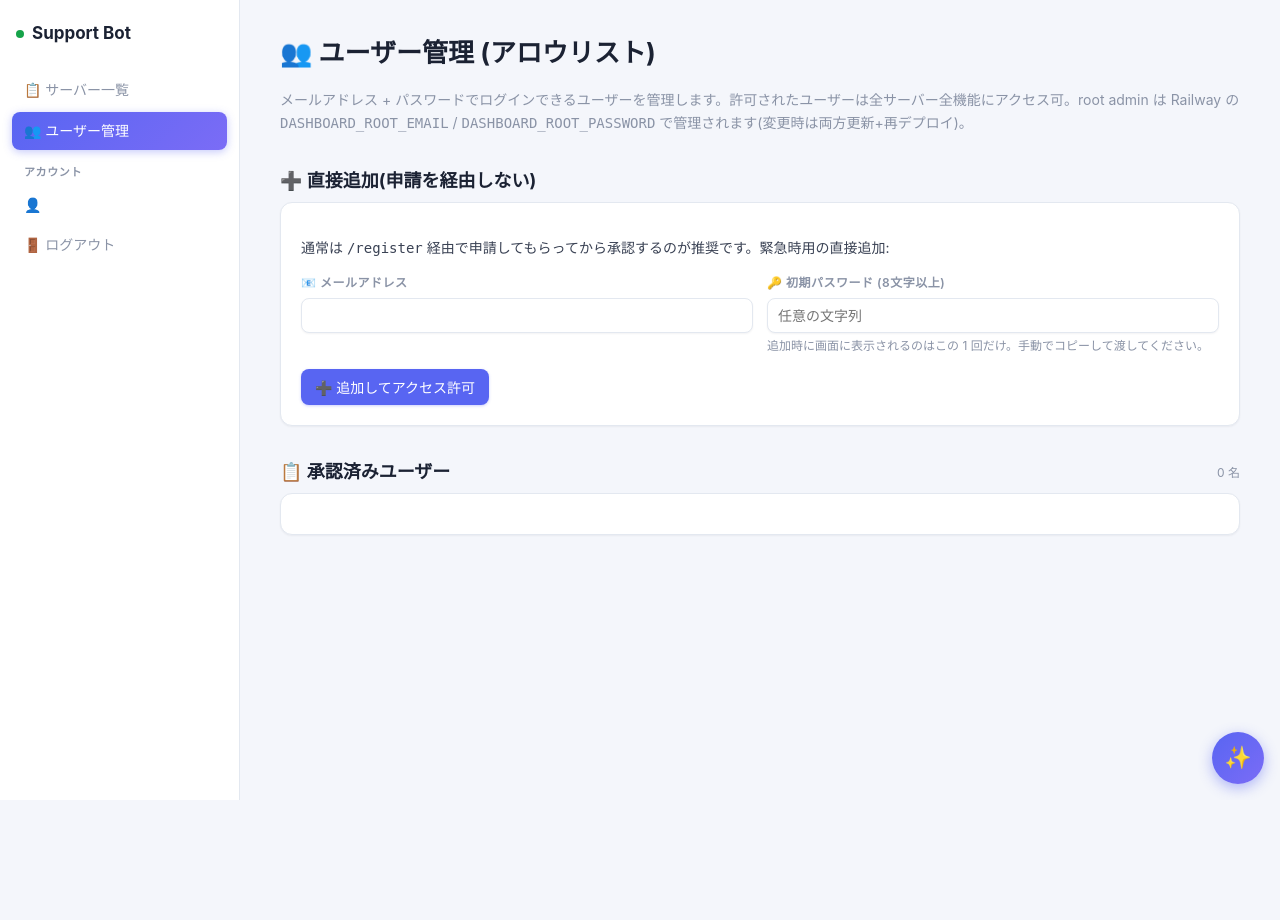
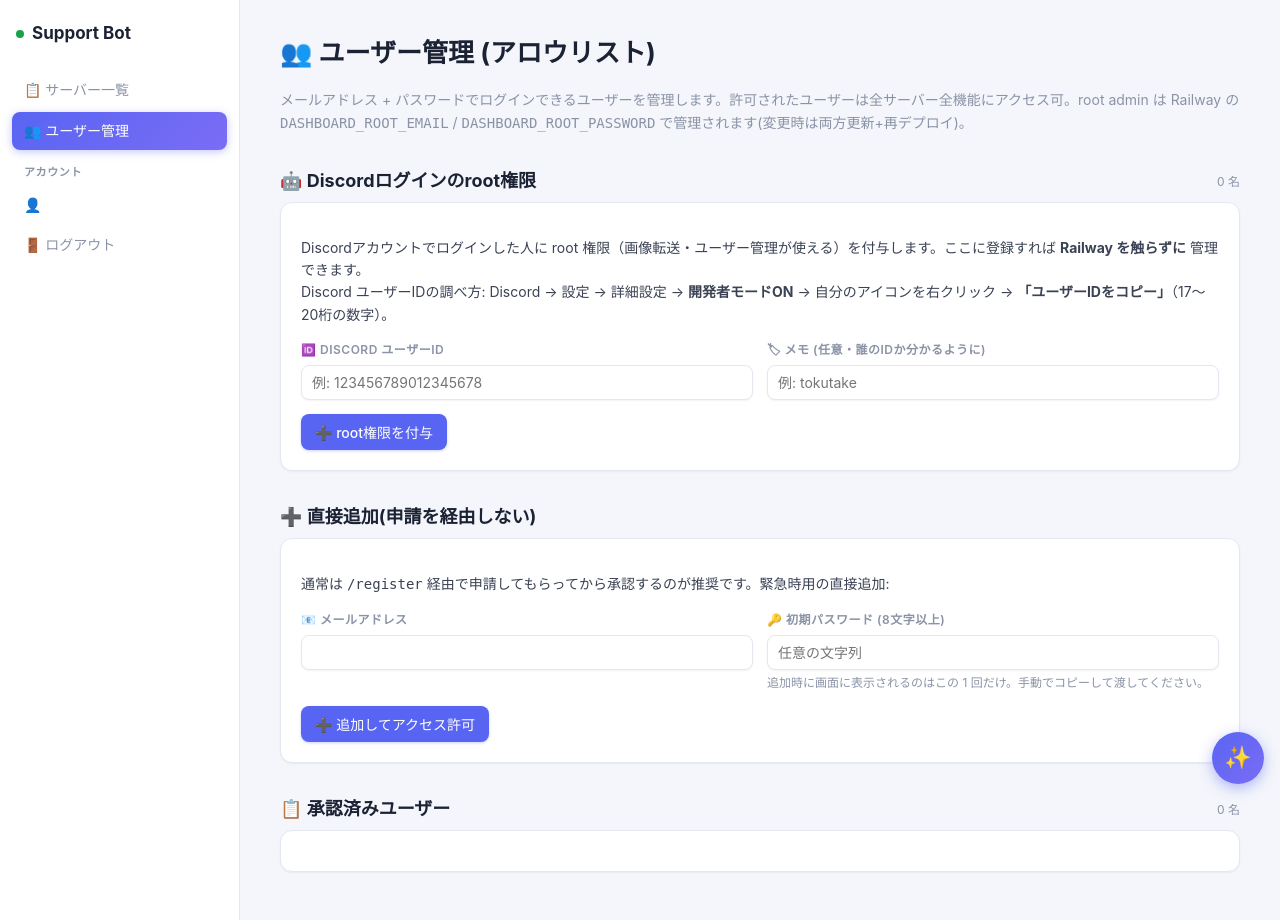
Before and after one commit to tokutake-netizen/support-bot, a FastAPI app: template dashboard/templates/admin_users.html in a window 1280 px wide. Before the commit the page ends 800 px from the top, so only its background shows below. Run offline with FastAPI, Linux system fonts and the light colour scheme; the template is opened without the code that fills it, so the values that code supplies are empty.

Commit message:
feat(dashboard): manage Discord-login root admins in-app
Add an in-app allowlist for Discord-OAuth root admins, editable from the
ユーザー管理 page, so granting root no longer requires editing Railway env.
The OAuth callback now marks is_root from is_discord_root() = env bootstrap
(DASHBOARD_ROOT_DISCORD_ID) ∪ stored entries (dashboard_discord_roots.json
on the persistent volume). Env IDs show as "(env)" and are not removable.

Co-Authored-By: Claude Fable 5 <noreply@anthropic.com>

```diff
--- a/dashboard/app.py
+++ b/dashboard/app.py
@@ -192,18 +192,14 @@ async def oauth_callback(
         {"id": g["id"], "name": g["name"], "icon": g.get("icon")}
         for g in raw_guilds if auth.is_admin(g)
     ]
-    # Grant root to designated Discord accounts (comma-separated user IDs in
-    # DASHBOARD_ROOT_DISCORD_ID). Without this, Discord-OAuth logins are never
-    # root and root-only pages (e.g. 画像転送) stay hidden.
-    root_ids = {
-        s.strip()
-        for s in os.environ.get("DASHBOARD_ROOT_DISCORD_ID", "").split(",")
-        if s.strip()
-    }
+    # Grant root to Discord accounts listed in the in-app root allowlist
+    # (DASHBOARD_ROOT_DISCORD_ID env bootstrap ∪ entries added from the
+    # ユーザー管理 page). Without this, Discord-OAuth logins are never root and
+    # root-only pages (e.g. 画像転送) stay hidden.
     sess = {
         "user_id": user["id"],
         "username": user.get("global_name") or user.get("username"),
-        "is_root": str(user["id"]) in root_ids,
+        "is_root": user_store.is_discord_root(user["id"]),
         "guilds": guilds,
     }
     resp = RedirectResponse("/dashboard")
@@ -310,8 +306,37 @@ async def admin_users(request: Request, session: Optional[str] = Cookie(None)):
             "request": request,
             "session": sess,
             "users": user_store.list_users(),
+            "discord_roots": user_store.list_discord_roots(),
         },
     )
+
+
+@app.post("/admin/discord-roots/add")
+async def admin_discord_roots_add(
+    user_id: str = Form(...),
+    label: str = Form(""),
+    session: Optional[str] = Cookie(None),
+):
+    sess = require_session(session)
+    require_root(sess)
+    try:
+        user_store.add_discord_root(
+            user_id, label=label, added_by=sess.get("username") or "root"
+        )
+    except ValueError as e:
+        return RedirectResponse(f"/admin/users?err={e}", status_code=303)
+    return RedirectResponse("/admin/users?droot_added=1", status_code=303)
+
+
+@app.post("/admin/discord-roots/remove")
+async def admin_discord_roots_remove(
+    user_id: str = Form(...),
+    session: Optional[str] = Cookie(None),
+):
+    sess = require_session(session)
+    require_root(sess)
+    user_store.remove_discord_root(user_id)
+    return RedirectResponse("/admin/users?droot_removed=1", status_code=303)
 
 
 @app.post("/admin/users/add")
--- a/dashboard/templates/admin_users.html
+++ b/dashboard/templates/admin_users.html
@@ -18,6 +18,10 @@
 
     {% if request.query_params.get("added") %}
       <div class="flash ok">✓ ユーザーを追加しました</div>
+    {% elif request.query_params.get("droot_added") %}
+      <div class="flash ok">✓ Discordログインのroot権限を追加しました（対象者は一度ログアウト→Discord再ログインで反映）</div>
+    {% elif request.query_params.get("droot_removed") %}
+      <div class="flash ok">✓ Discordログインのroot権限を削除しました</div>
     {% elif request.query_params.get("removed") %}
       <div class="flash ok">✓ ユーザーを削除しました</div>
     {% elif request.query_params.get("toggled") %}
@@ -65,6 +69,54 @@
       {% endfor %}
     </div>
     {% endif %}
+
+    {# Discord login root admins #}
+    <h2>🤖 Discordログインのroot権限 <span class="help">{{ discord_roots | length }} 名</span></h2>
+    <div class="card">
+      <p class="hint">Discordアカウントでログインした人に root 権限（画像転送・ユーザー管理が使える）を付与します。ここに登録すれば <b>Railway を触らずに</b> 管理できます。<br>
+        Discord ユーザーIDの調べ方: Discord → 設定 → 詳細設定 → <b>開発者モードON</b> → 自分のアイコンを右クリック → <b>「ユーザーIDをコピー」</b>（17〜20桁の数字）。</p>
+      <form method="post" action="/admin/discord-roots/add">
+        <div class="row">
+          <div class="field">
+            <label>🆔 Discord ユーザーID</label>
+            <input type="text" name="user_id" required pattern="[0-9]{17,20}" placeholder="例: 123456789012345678">
+          </div>
+          <div class="field">
+            <label>🏷 メモ (任意・誰のIDか分かるように)</label>
+            <input type="text" name="label" placeholder="例: tokutake">
+          </div>
+        </div>
+        <button type="submit" class="btn">➕ root権限を付与</button>
+      </form>
+
+      {% if discord_roots %}
+      <div style="margin-top:14px">
+        {% for d in discord_roots %}
+        <div class="feature">
+          <div>
+            <div class="name">
+              <span style="color:var(--green)">●</span>
+              <code>{{ d.id }}</code>
+              {% if d.label %}<span class="badge info">{{ d.label }}</span>{% endif %}
+              <span class="badge running">root</span>
+            </div>
+            <div class="desc">
+              {% if d.source == "env" %}env 管理（DASHBOARD_ROOT_DISCORD_ID）{% else %}追加者: {{ d.added_by }}{% if d.created_at %} ・ {{ d.created_at }} (unix){% endif %}{% endif %}
+            </div>
+          </div>
+          {% if d.source == "stored" %}
+          <form method="post" action="/admin/discord-roots/remove" style="display:inline" onsubmit="return confirm('このDiscordアカウントのroot権限を削除しますか?')">
+            <input type="hidden" name="user_id" value="{{ d.id }}">
+            <button type="submit" class="btn btn-sm red">🗑 削除</button>
+          </form>
+          {% else %}
+          <span style="color:var(--muted);font-size:12px">env 管理(削除不可)</span>
+          {% endif %}
+        </div>
+        {% endfor %}
+      </div>
+      {% endif %}
+    </div>
 
     <h2>➕ 直接追加(申請を経由しない)</h2>
     <div class="card">
```
Also changed, not shown: dashboard/users.py (+97 -0 lines).
